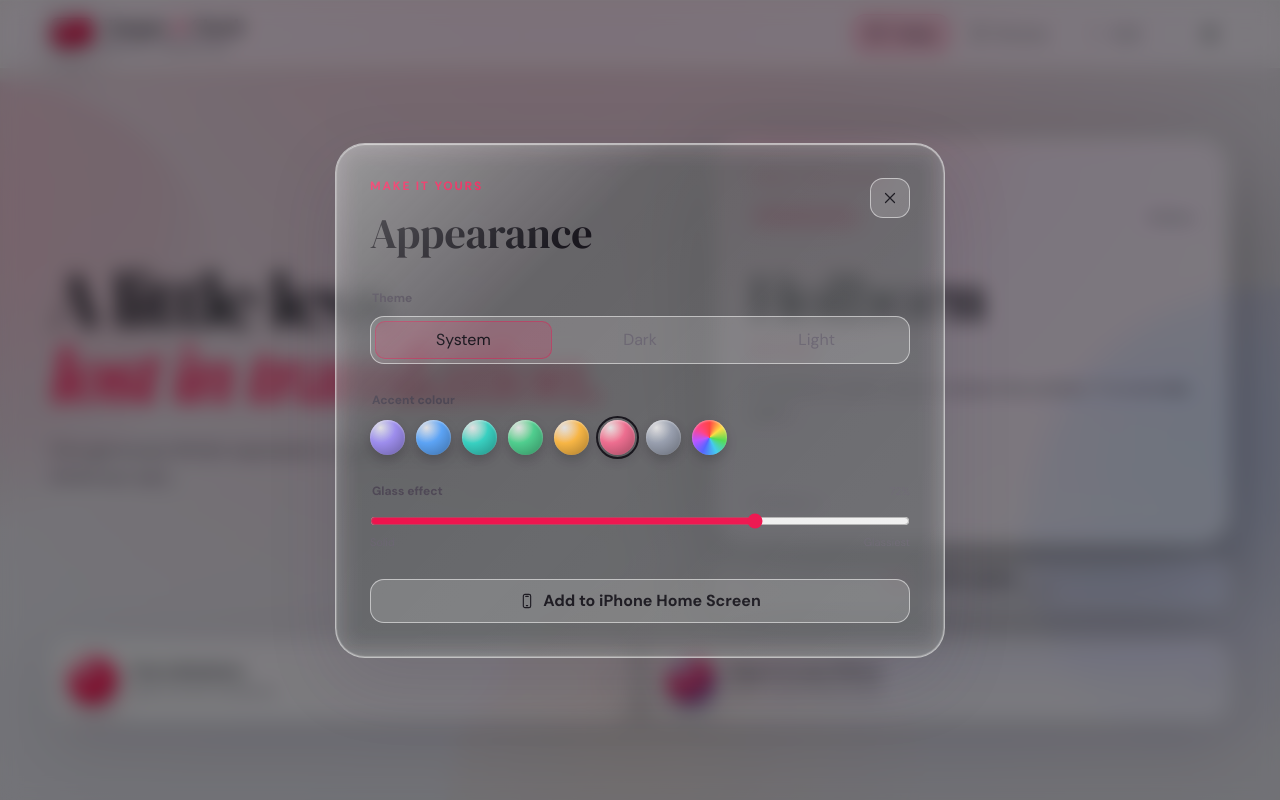
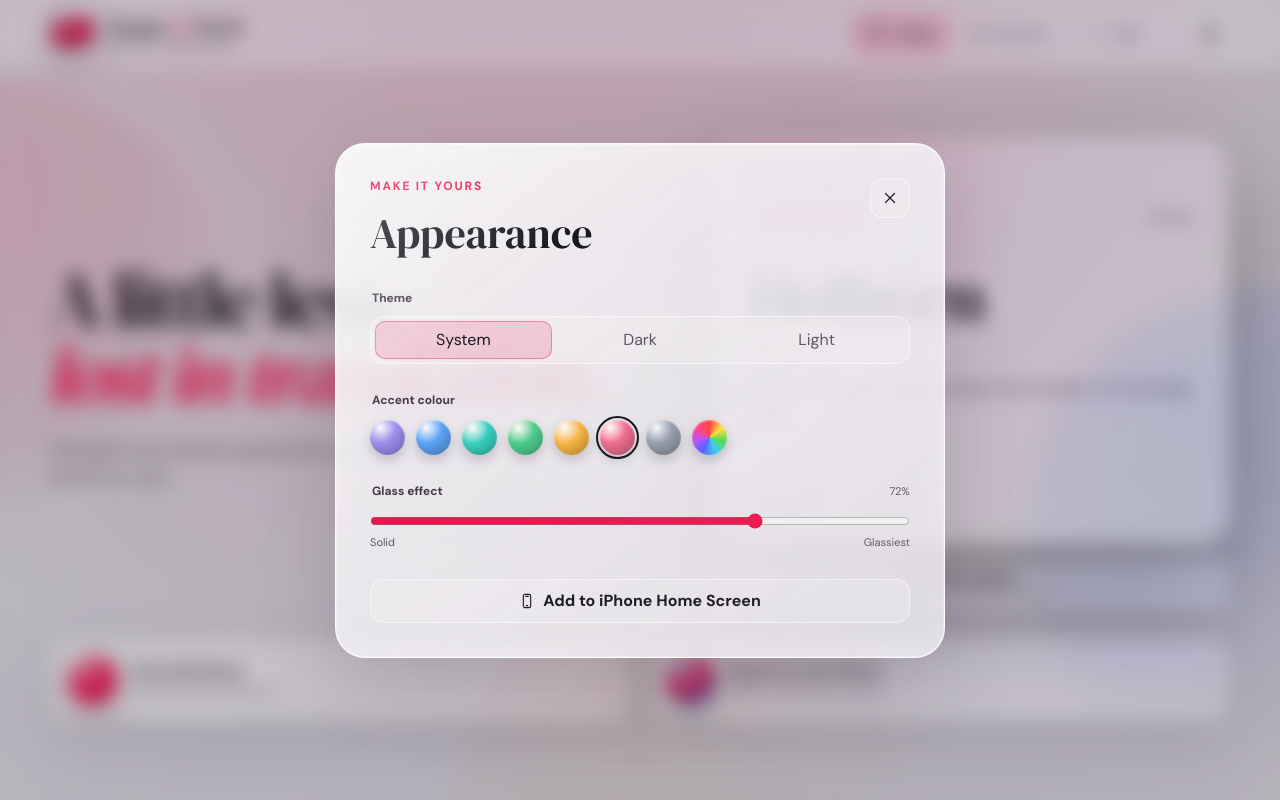
Before and after one commit to pauljwhite/tongue-and-cheek, a React (Vite) app: page / in a window 1280 px wide. Both pictures are taken after a click on the button 1210 px from the left and 33 px from the top of the page. Shown: the top 800 px of the page. Built offline with nearby package versions, Linux system fonts and the light colour scheme.

Commit message:
Fix light settings modal contrast

```diff
--- a/scripts/verify-build.mjs
+++ b/scripts/verify-build.mjs
@@ -6,7 +6,7 @@ const cssName = assets.find((name) => name.endsWith('.css'))
 if (!cssName) throw new Error('Production build contains no CSS asset')
 
 const css = await readFile(join('dist/assets', cssName), 'utf8')
-for (const required of ['backdrop-filter:', '-webkit-backdrop-filter:', 'safe-area-inset-bottom', '--glass-a']) {
+for (const required of ['backdrop-filter:', '-webkit-backdrop-filter:', 'safe-area-inset-bottom', '--glass-a', '--settings-surface']) {
   if (!css.includes(required)) throw new Error(`Built CSS is missing ${required}`)
 }
 
--- a/src/styles.css
+++ b/src/styles.css
@@ -25,6 +25,7 @@
   --hairline: rgba(255,255,255,.09);
   --rim: inset 0 1px 1px rgba(255,255,255,.13), inset 0 -1px 1px rgba(255,255,255,.065), inset 1px 0 1px rgba(255,255,255,.045), inset -1px 0 1px rgba(255,255,255,.045);
   --shadow: 0 24px 70px rgba(0,0,0,.32);
+  --settings-surface: var(--glass);
   --page: min(1180px, calc(100vw - 40px));
   --ctl-h: 40px;
   --safe-bottom: env(safe-area-inset-bottom, 0px);
@@ -42,6 +43,7 @@
   --hairline: rgba(255,255,255,.52);
   --rim: inset 0 1px 1px rgba(255,255,255,.52), inset 0 -1px 1px rgba(255,255,255,.26), inset 1px 0 1px rgba(255,255,255,.18), inset -1px 0 1px rgba(255,255,255,.18);
   --shadow: 0 24px 70px rgba(62,48,77,.14);
+  --settings-surface: linear-gradient(145deg,rgba(255,255,255,.88),rgba(245,242,248,.78));
 }
 
 * { box-sizing: border-box; }
@@ -222,6 +224,9 @@ main { width: var(--page); margin: 0 auto; padding: 68px 0 90px; min-height: cal
 .detail-panel__share { width: 100%; margin-top: 26px; }
 .panel-heading { display: flex; align-items: flex-start; justify-content: space-between; gap: 20px; }
 .panel-heading h2 { margin: 0; font-family: "DM Serif Display",Georgia,serif; font-size: 42px; font-weight: 400; }
+.settings-panel { background: var(--settings-surface); }
+:root[data-theme="light"] .modal-layer { background: rgba(35,28,40,.26); }
+:root[data-theme="light"] .settings-panel { --muted: #5b5662; --muted-strong: #403a47; border-color: rgba(255,255,255,.88); box-shadow: var(--rim),0 28px 80px rgba(48,38,55,.2); }
 .settings-panel fieldset { min-width: 0; margin: 28px 0 0; padding: 0; border: 0; }
 .settings-panel legend { color: var(--muted-strong); font-size: 12px; font-weight: 700; }
 .segmented { margin-top: 10px; padding: 4px; border: 1px solid var(--hairline); border-radius: 14px; background: var(--inner); display: grid; grid-template-columns: repeat(3,1fr); }
```
